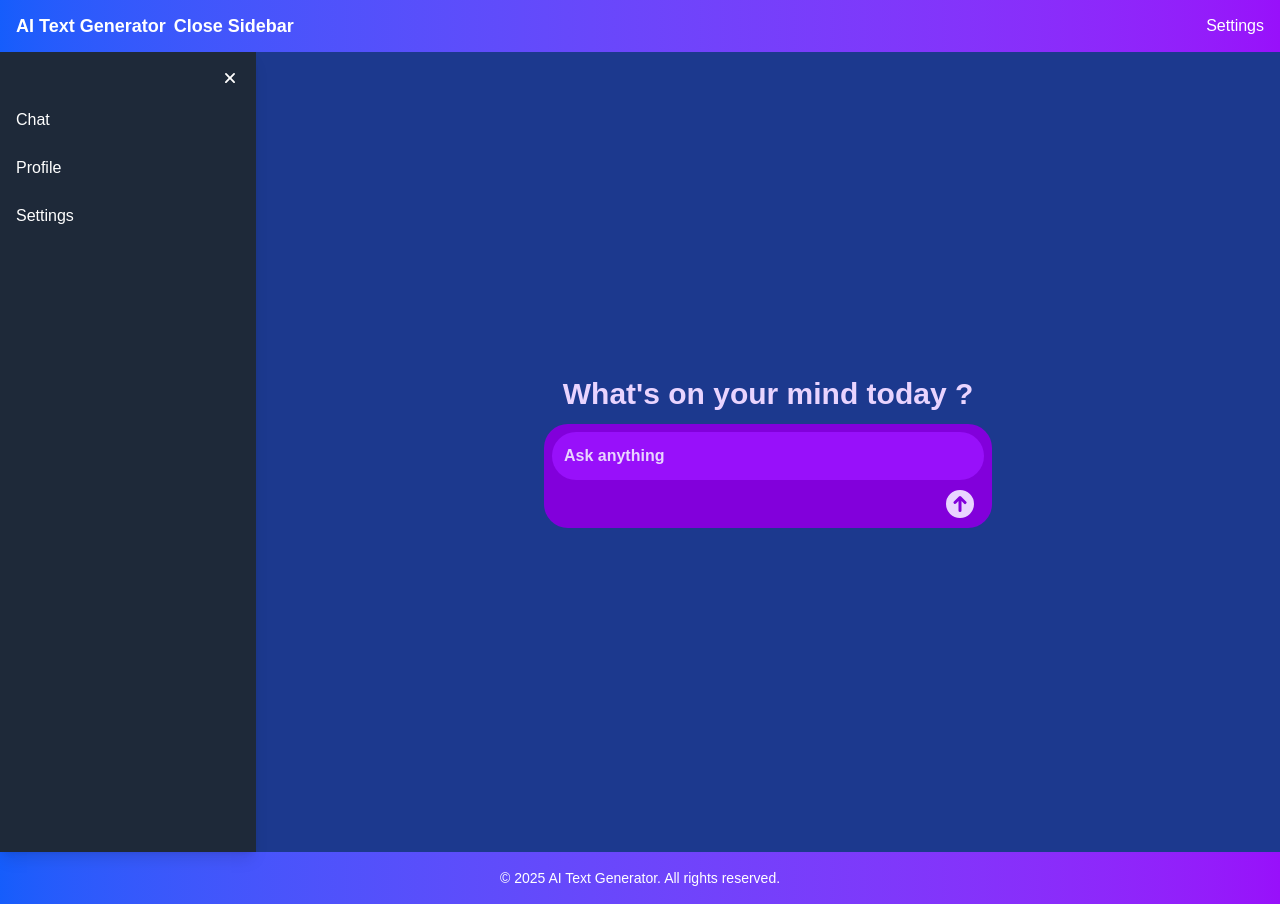
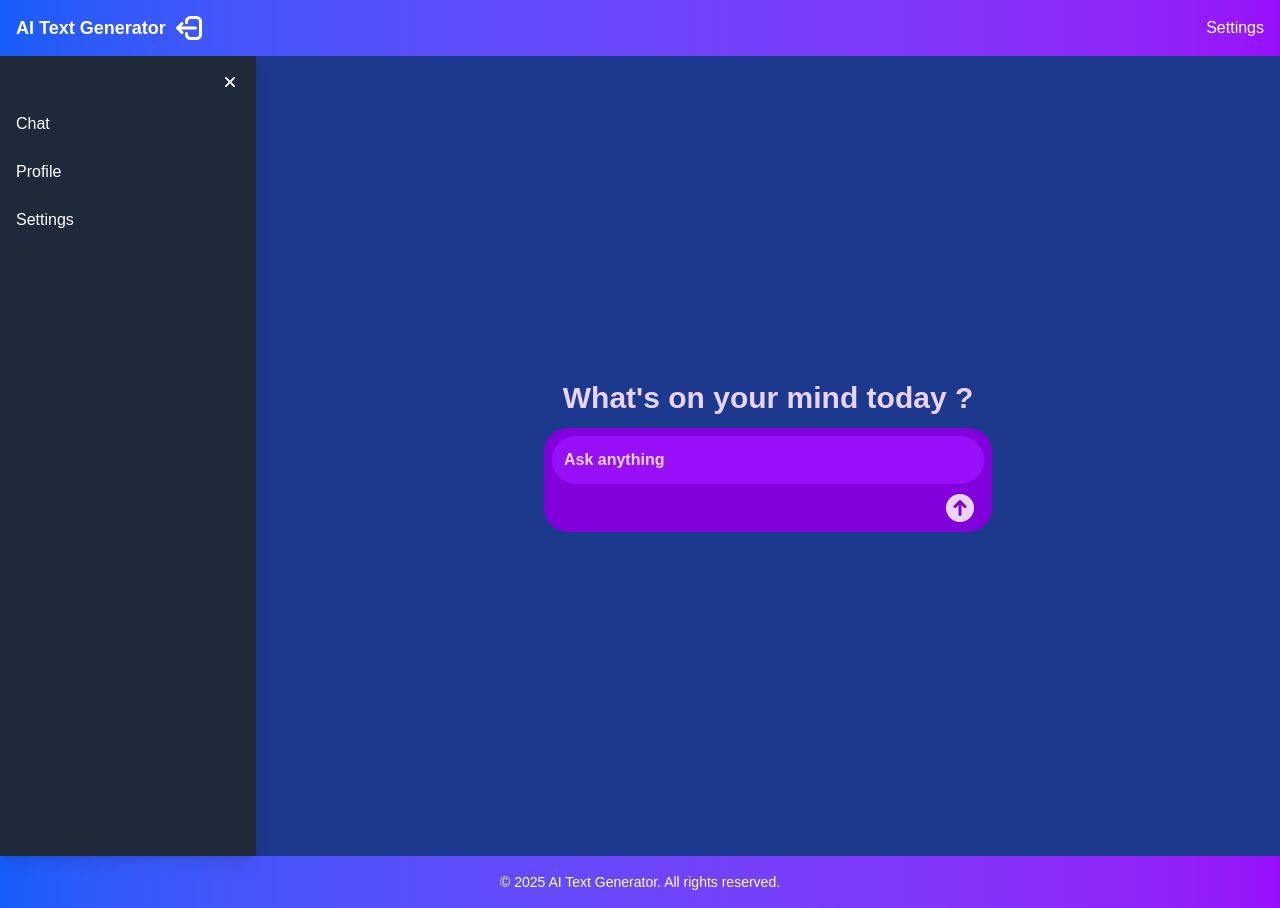
Before and after one commit to sajid13673/promptly-frontend-nextjs-v1, a Next.js app: page /chat in a window 1280 px wide. Built offline with nearby package versions, Linux system fonts and the light colour scheme; sample sign-in values are in the browser's storage.

Commit message:
feat(ui): add icon to sidebar toggle button

```diff
--- a/src/app/(site)/ClientLayout.tsx
+++ b/src/app/(site)/ClientLayout.tsx
@@ -1,6 +1,7 @@
 "use client";
 
 import { SiteLayoutContextType } from "@/types/SiteLayoutContext";
+import { ArrowLeftStartOnRectangleIcon, ArrowRightStartOnRectangleIcon } from "@heroicons/react/16/solid";
 import Link from "next/link";
 import { createContext, useState } from "react";
 
@@ -18,7 +19,7 @@ export default function ClientLayout({ children }: { children: React.ReactNode }
             onClick={() => setSidebarOpen(!sidebarOpen)}
             className="text-lg font-bold text-white ml-2 mr-auto"
           >
-            {sidebarOpen ? "Close Sidebar" : "Open Sidebar"}
+            {sidebarOpen ? <ArrowLeftStartOnRectangleIcon className="h-8 w-8"/> : <ArrowRightStartOnRectangleIcon className="h-8 w-8"/>}
           </button>
           <nav className="space-x-4">
             <Link href="/settings" className="text-white hover:text-blue-100 transition">
```
